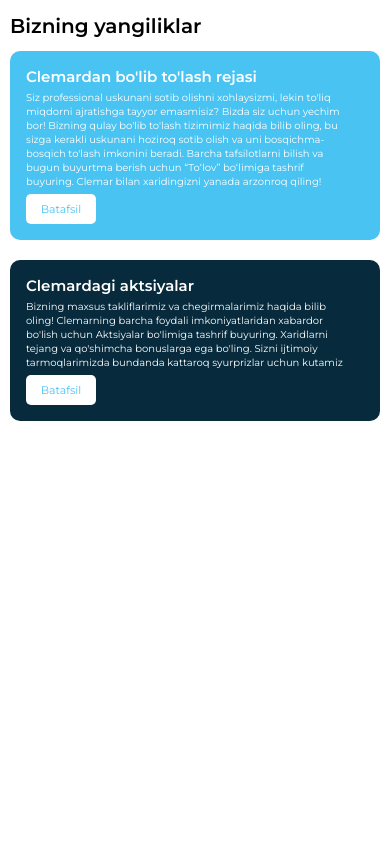
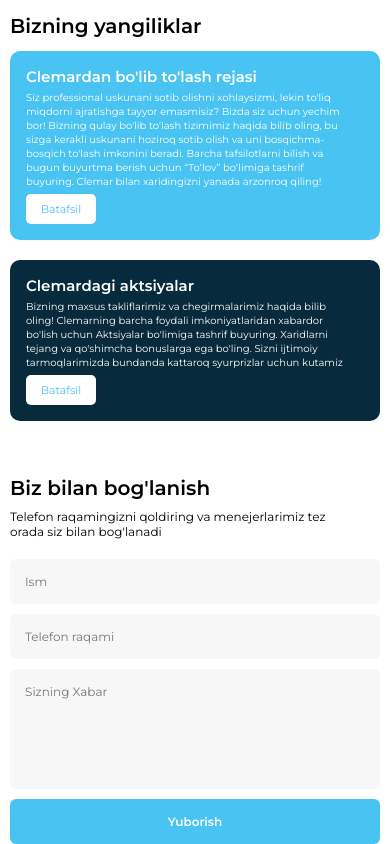
Before and after one commit to TemurmalikReact/clemar, a React (Create React App) app: page / in a window 390 px wide. Shown: the part 2569-3413 px from the top of the page. Before the commit the page ends 2990 px from the top, so only its background shows below. Built offline with nearby package versions, Linux system fonts and the light colour scheme.

Commit message:
Mobile 4

```diff
--- a/src/components/contact/contact.module.scss
+++ b/src/components/contact/contact.module.scss
@@ -1,8 +1,7 @@
 .contact {
-    padding: 85px 230px 0 230px;
+    padding: 85px 153px 0 153px;
     display: grid;
-    grid-template-columns: repeat(2, 1fr);
-    gap: 55px;
+    grid-template-columns: 7.2fr 4.8fr;
 
     &_nav {
         &__title {
@@ -14,6 +13,7 @@
         &__text {
             font-size: 18px;
             font-weight: 400;
+            padding-right: 30px;
         }
     }
 
@@ -56,3 +56,239 @@
         }
     }
 }
+
+@media screen and (max-width: 1368px) {
+    .contact {
+        padding: 75px 53px 0 53px;
+
+        &_nav {
+            &__title {
+                font-size: 35px;
+                font-weight: 600;
+                margin-bottom: 20px;
+            }
+
+            &__text {
+                font-size: 18px;
+                font-weight: 400;
+            }
+        }
+
+        .form {
+            display: flex;
+            flex-direction: column;
+            gap: 16px;
+
+            input, textarea {
+                padding: 23px;
+                resize: none;
+                background: #f7f7f7;
+                font-size: 18px;
+                font-weight: 400;
+                border: none;
+                outline: none;
+                border-radius: 10px;
+
+                &::placeholder {
+                    font-size: 18px;
+                    font-weight: 400;
+                    color: #777;
+                }
+            }
+
+            textarea {
+                height: 160px;
+            }
+
+            button {
+                padding: 23px;
+                resize: none;
+                background: #49c3f2;
+                color: #fff;
+                font-size: 18px;
+                font-weight: 600;
+                border: none;
+                outline: none;
+                border-radius: 10px;
+            }
+        }
+    }
+}
+
+@media screen and (max-width: 1280px) {
+    .contact {
+        padding: 70px 33px 0 33px;
+
+        &_nav {
+            &__title {
+                font-size: 30px;
+                margin-bottom: 18px;
+            }
+
+            &__text {
+                font-size: 17px;
+            }
+        }
+
+        .form {
+            gap: 14px;
+
+            input, textarea {
+                padding: 20px;
+                font-size: 16px;
+                border-radius: 9px;
+
+                &::placeholder {
+                    font-size: 16px;
+                }
+            }
+
+            textarea {
+                height: 150px;
+            }
+
+            button {
+                padding: 20px;
+                font-size: 16px;
+                border-radius: 9px;
+            }
+        }
+    }
+}
+
+@media screen and (max-width: 1024px) {
+    .contact {
+        padding: 65px 13px 0 13px;
+
+        &_nav {
+            &__title {
+                font-size: 27px;
+                margin-bottom: 14px;
+            }
+
+            &__text {
+                font-size: 15px;
+            }
+        }
+
+        .form {
+            gap: 12px;
+
+            input, textarea {
+                padding: 18px;
+                font-size: 14px;
+                border-radius: 8px;
+
+                &::placeholder {
+                    font-size: 14px;
+                }
+            }
+
+            textarea {
+                height: 140px;
+            }
+
+            button {
+                padding: 18px;
+                font-size: 15px;
+                border-radius: 8px;
+            }
+        }
+    }
+}
+
+@media screen and (max-width: 768px) {
+    .contact {
+        display: flex;
+        flex-direction: column;
+        padding: 60px 10px 0 10px;
+
+        &_nav {
+            &__title {
+                font-size: 23px;
+                margin-bottom: 10px;
+            }
+
+            &__text {
+                font-size: 14px;
+                margin-bottom: 23px;
+            }
+        }
+
+        .form {
+            gap: 11px;
+
+            input, textarea {
+                padding: 16px;
+                font-size: 13px;
+                border-radius: 7px;
+
+                &::placeholder {
+                    font-size: 13px;
+                }
+            }
+
+            textarea {
+                height: 130px;
+            }
+
+            button {
+                padding: 16px;
+                font-size: 13px;
+                border-radius: 7px;
+            }
+        }
+    }
+}
+
+@media screen and (max-width: 500px) {
+    .contact {
+        padding: 55px 10px 0 10px;
+
+        &_nav {
+            &__title {
+                font-size: 20px;
+                margin-bottom: 9px;
+            }
+
+            &__text {
+                font-size: 12px;
+                margin-bottom: 20px;
+            }
+        }
+
+        .form {
+            gap: 10px;
+
+            input, textarea {
+                padding: 15px;
+                font-size: 12px;
+                border-radius: 6px;
+
+                &::placeholder {
+                    font-size: 12px;
+                }
+            }
+
+            textarea {
+                height: 120px;
+            }
+
+            button {
+                padding: 15px;
+                font-size: 12px;
+                border-radius: 6px;
+            }
+        }
+    }
+}
+
+@media screen and (max-width: 370px) {
+    .contact {
+        &_nav {
+            &__text {
+                font-size: 9px;
+            }
+        }
+    }
+}
--- a/src/pages/Main.jsx
+++ b/src/pages/Main.jsx
@@ -15,7 +15,7 @@
       <Why />
       <Partners />
       <News />
-      {/* <Contact />  */}
+      <Contact />
     </div>
   );
 }
```
